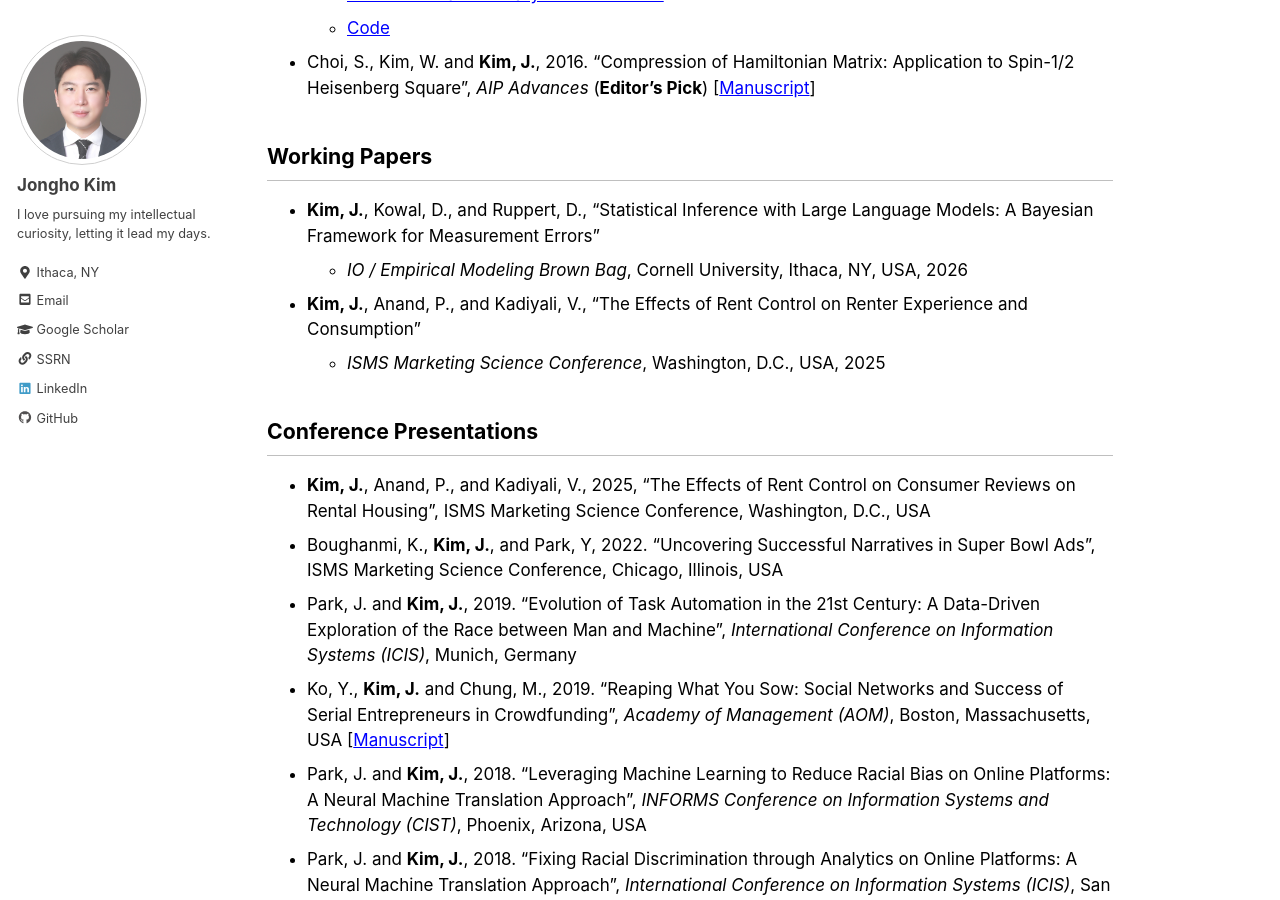
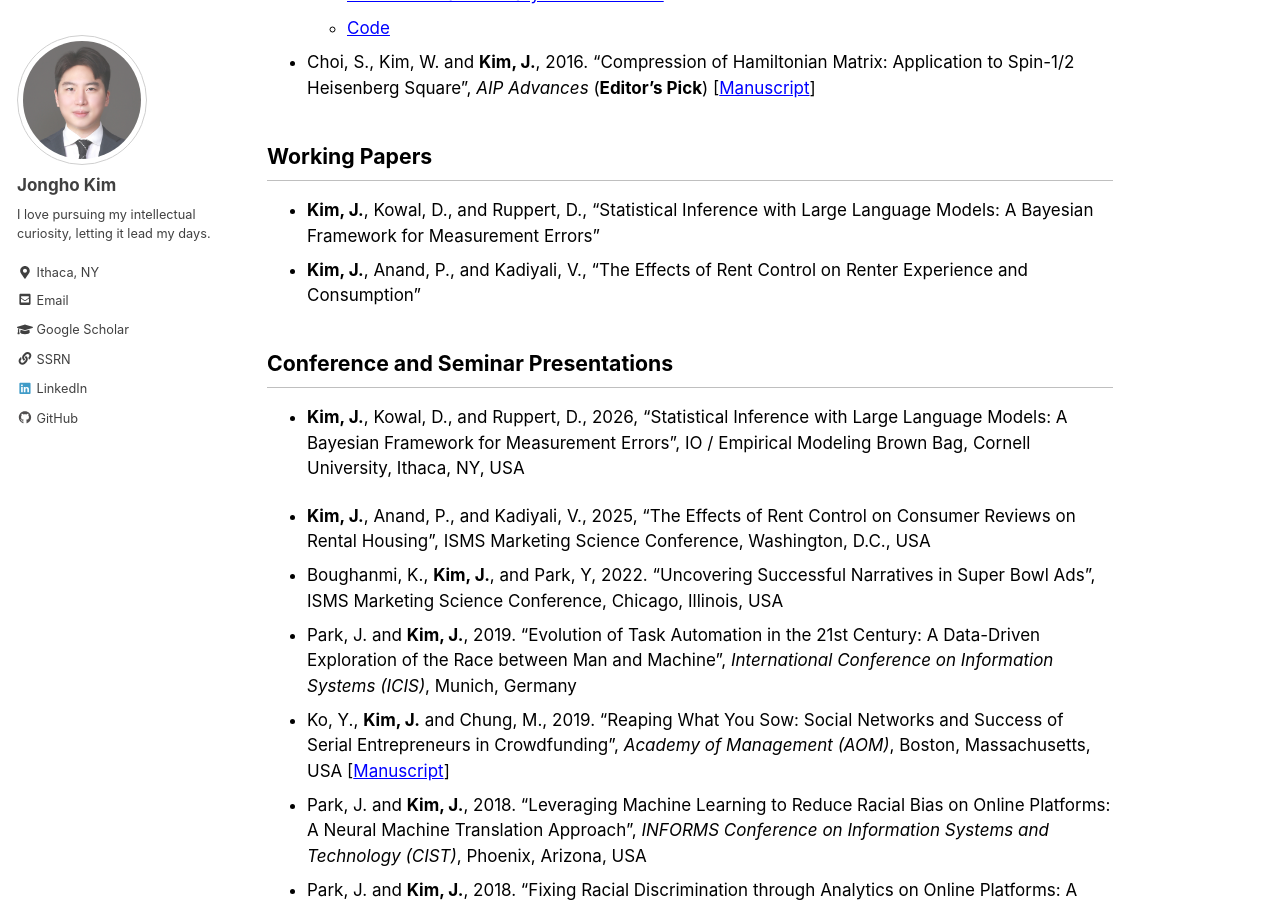
Before and after one commit to jonghkim/jonghkim.github.io, a Jekyll site: the page built from _pages/research.md, in a window 1280 px wide and 900 px high, scrolled down 359 px. Built offline with Jekyll 4.4.1, drawn with Linux system fonts in a browser that asks for light colours.

Commit message:
update done

```diff
--- a/_pages/research.md
+++ b/_pages/research.md
@@ -14,11 +14,11 @@ last_modified_at: 2021-03-28
 
 ## Working Papers
 - **Kim, J.**, Kowal, D., and Ruppert, D., "Statistical Inference with Large Language Models: A Bayesian Framework for Measurement Errors"
-  - *IO / Empirical Modeling Brown Bag*, Cornell University, Ithaca, NY, USA, 2026
 - **Kim, J.**, Anand, P., and Kadiyali, V., "The Effects of Rent Control on Renter Experience and Consumption"
-  - *ISMS Marketing Science Conference*, Washington, D.C., USA, 2025
 
-## Conference Presentations
+## Conference and Seminar Presentations
+- **Kim, J.**, Kowal, D., and Ruppert, D., 2026, "Statistical Inference with Large Language Models: A Bayesian Framework for Measurement Errors", IO / Empirical Modeling Brown Bag, Cornell University, Ithaca, NY, USA
+
 - **Kim, J.**, Anand, P., and Kadiyali, V., 2025, “The Effects of Rent Control on Consumer Reviews on Rental Housing”, ISMS Marketing Science Conference, Washington, D.C., USA
 - Boughanmi, K., **Kim, J.**, and Park, Y, 2022. “Uncovering Successful Narratives in Super Bowl Ads”, ISMS Marketing Science Conference, Chicago, Illinois, USA
 - Park, J. and **Kim, J.**, 2019. "Evolution of Task Automation in the 21st Century: A Data-Driven Exploration of the Race between Man and Machine", *International Conference on Information Systems (ICIS)*, Munich, Germany
```
Also changed, not shown: 1 other file.
